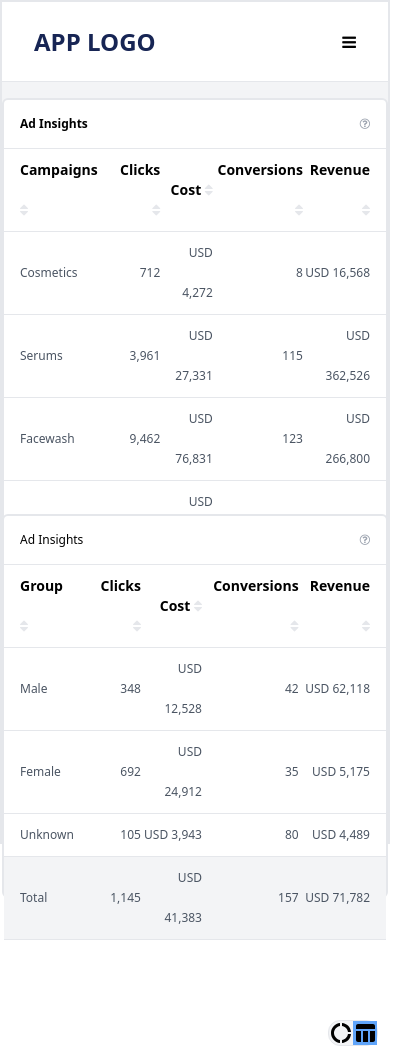
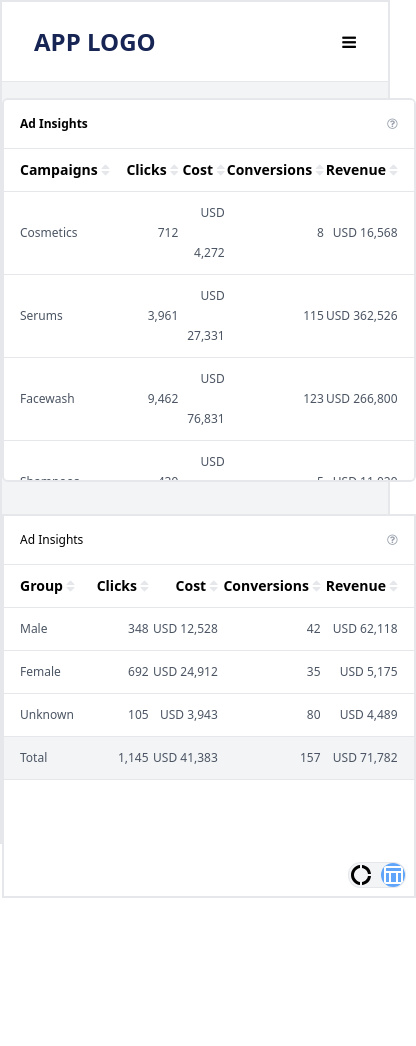
Before and after one commit to sweta4b/ads-dashboard, a React (Create React App) app: page / in a window 390 px wide. Shown: the whole page, 416 px wide, since content can reach past the window. After the commit the page ends 914 px from the top, so only its background shows below. Built offline with nearby package versions, Linux system fonts and the light colour scheme.

Commit message:
Added toggle button and made table scrollable

```diff
--- a/src/Components/Chart.js
+++ b/src/Components/Chart.js
@@ -1,12 +1,8 @@
 import React, { useState } from 'react';
 import { PieChart } from '@mui/x-charts/PieChart';
-import DonutLargeIcon from '@mui/icons-material/DonutLarge';
-import TableChartIcon from '@mui/icons-material/TableChart';
 
-
-
-function Chart({ data, showChart, setShowChart }) {
-    const groupNames = data.map(({group}) => group)
+function Chart({ data }) {
+  const groupNames = data.map(({ group }) => group)
   const [selectedChartValue, setSelectedChartValue] = useState('clicks');
 
   const getGroupMetrics = (groupName) => {
@@ -30,20 +26,20 @@ function Chart({ data, showChart, setShowChart }) {
   };
 
   const getValueForChart = (groupName) => {
-     if(selectedChartValue === 'revenue'){
+    if (selectedChartValue === 'revenue') {
       return getGroupMetrics(groupName).revenue
-     }else if(selectedChartValue === 'conversions'){
+    } else if (selectedChartValue === 'conversions') {
       return getGroupMetrics(groupName).conversions
-     }else if(selectedChartValue === 'cost'){
+    } else if (selectedChartValue === 'cost') {
       return getGroupMetrics(groupName).cost
-     }else{
+    } else {
       return getGroupMetrics(groupName).clicks
     }
   }
 
   const generateChartData = () =>
     groupNames.map((groupName) => ({
-      label: `${getValueForChart(groupName).toFixed(2)}% ${groupName}` ,
+      label: `${getValueForChart(groupName).toFixed(2)}% ${groupName}`,
       value: getValueForChart(groupName)
     }));
 
@@ -70,8 +66,6 @@ function Chart({ data, showChart, setShowChart }) {
           <i className='fa fa-question-circle-o text-gray-400'></i>
         </span>
       </div>
-
-
       <div className='md:w-fit m-auto'>
         <PieChart
           series={[
@@ -84,96 +78,11 @@ function Chart({ data, showChart, setShowChart }) {
           ]}
           width={400}
           height={300}
-      margin={{right:200}}
+          margin={{ right: 200 }}
         />
-      </div>
-      <div className=' justify-end relative items-center flex'>
-      <span className='absolute  bg-gray-100 border rounded-md right-2 cursor-pointer' ><DonutLargeIcon onClick={() => setShowChart(!showChart)} className={showChart && 'bg-blue-400'}/> <TableChartIcon onClick={() => setShowChart(!showChart)} className={!showChart && 'bg-blue-400'}/></span>
       </div>
     </div>
   );
 }
 
 export default Chart;
-
-
-// function Chart({data}) {
-//     const [selectedChartValue, setSelectedChartValue] = useState('clicks')
-
-//     const totalClicks = data.reduce((acc, curr) => acc + curr.clicks, 0);
-//     const totalCost = data.reduce((acc, curr) => acc + curr.cost, 0);
-//     const totalConevrsions = data.reduce((acc, curr) => acc + curr.conversions, 0)
-//     const totalRevenue = data.reduce((acc, curr) => acc + curr.revenue, 0)
-
-//     const femaleClicks = data.filter(({group}) => group === "Female").reduce((acc,curr) => acc + curr.clicks,0)
-//     const femaleCost = data.filter(({group}) => group === "Female").reduce((acc,curr) => acc + curr.cost,0)
-//     const femaleConversions = data.filter(({group}) => group === "Female").reduce((acc,curr) => acc + curr.conversions,0)
-//     const femaleRevenue = data.filter(({group}) => group === "Female").reduce((acc,curr) => acc + curr.revenue,0)
-
-//     const percentageOfFemaleClicks = (femaleClicks/totalClicks * 100)
-//     const percentageOfFemaleCosts = (femaleCost/totalCost * 100)
-//     const percentageOfFemaleConversions = (femaleConversions/totalConevrsions * 100)
-//     const percentageOfFemaleRevenue = (femaleRevenue/totalRevenue * 100)
-
-
-//     const maleClicks = data.filter(({group}) => group === "Male").reduce((acc,curr) => acc + curr.clicks,0)
-//     const maleCost = data.filter(({group}) => group === "Male").reduce((acc,curr) => acc + curr.cost,0)
-//     const maleConversions = data.filter(({group}) => group === "Male").reduce((acc,curr) => acc + curr.conversions,0)
-//     const maleRevenue = data.filter(({group}) => group === "Male").reduce((acc,curr) => acc + curr.revenue,0)
-
-
-//     const percentageOfMaleClicks = (maleClicks/totalClicks * 100)
-//     const percentageOfMaleCosts = (maleCost/totalCost * 100)
-//     const percentageOfMaleConversions = (maleConversions/totalConevrsions * 100)
-//     const percentageOfMaleRevenue = (maleRevenue/totalRevenue * 100)
-
-
-//     const unknownClicks = data.filter(({group}) => group === "Unknown").reduce((acc,curr) => acc + curr.clicks,0)
-//     const unknownCost = data.filter(({group}) => group === "Unknown").reduce((acc,curr) => acc + curr.cost,0)
-//     const unknownConversions = data.filter(({group}) => group === "Unknown").reduce((acc,curr) => acc + curr.conversions,0)
-//     const unknownRevenue = data.filter(({group}) => group === "Unknown").reduce((acc,curr) => acc + curr.revenue,0)
-
-
-//     const percentageOfUnknownClicks = (unknownClicks/totalClicks * 100)
-//     const percentageOfUnknownCosts = (unknownCost/totalCost * 100)
-//     const percentageOfUnknownConversions = (unknownConversions/totalConevrsions * 100)
-//     const percentageOfUnknownRevenue = (unknownRevenue/totalRevenue * 100)
-
-
-//     const handleChart = (e) =>{
-//         setSelectedChartValue(e.target.value)
-//     }
-
-//     console.log(selectedChartValue)
-
-
-//   return (
-
-//     <div >
-//         <select onChange={handleChart}>
-//             <option value="clicks">Clicks</option>
-//             <option value="cost">Cost</option>
-//             <option value="conversions">Conversions</option>
-//             <option value="revenue">Revenue</option>
-//         </select>
-//         <DonutChart
-//   data={[
-//     {
-//       label: 'Female',
-//       value: selectedChartValue === 'revenue' ? percentageOfFemaleRevenue : selectedChartValue === 'conversions' ? percentageOfFemaleConversions : selectedChartValue === 'cost' ? percentageOfFemaleCosts : percentageOfFemaleClicks
-//     },
-//     {
-//       label: 'Male',
-//       value: selectedChartValue === 'revenue' ? percentageOfMaleRevenue : selectedChartValue === 'conversions' ? percentageOfMaleConversions : selectedChartValue === 'cost' ? percentageOfMaleCosts : percentageOfMaleClicks
-//     },
-//     {
-//         label: 'Unknown',
-//         value: selectedChartValue === 'revenue' ? percentageOfUnknownRevenue : selectedChartValue === 'conversions' ? percentageOfUnknownConversions : selectedChartValue === 'cost' ? percentageOfUnknownCosts : percentageOfUnknownClicks
-//       },
-//   ]}
-// />
-//     </div>
-//   )
-// }
-
-// export default Chart
--- a/src/Components/ChartTable.js
+++ b/src/Components/ChartTable.js
@@ -1,6 +1,6 @@
 import React, { useState } from 'react'
 import DonutLargeIcon from '@mui/icons-material/DonutLarge';
-import TableChartIcon from '@mui/icons-material/TableChart';
+import TableChartOutlinedIcon from '@mui/icons-material/TableChartOutlined';
 import Chart from './Chart';
 
 function ChartTable({ data }) {
@@ -38,23 +38,23 @@ function ChartTable({ data }) {
             ) : (
                 <i className='fa fa-sort-desc'></i>
             )
-        }else{
+        } else {
             return <i className='fa fa-unsorted text-gray-200'></i>
         }
-        return null;
     };
 
     return (
-        <div className='h-96'>
-        <div className='border-2 bg-white rounded-md text-xs md:text-sm  h-full '>
-            {!showChart && <div className='flex px-4 justify-between items-center py-2 border-b '>
+        <div className='h-96 border-2 bg-white  relative grid grid-rows-12 gap-4 '>
+            <div className=' rounded-md text-xs md:text-sm  row-span-11 overflow-y-auto scrollbar-hide'>
+                {!showChart && <div className='flex sticky top-0 bg-white z-1 px-4 justify-between items-center py-2 border-b '>
                     <h1 className='text-left py-2'>Ad Insights</h1>
                     <i className='fa fa-question-circle-o text-gray-400'></i>
                 </div>}
                 {showChart ?
-            <Chart data={data} showChart={showChart} setShowChart={setShowChart}/> :
-            <table className=" text-right leading-10 w-full ">
-                <thead >
+                    <Chart data={data} showChart={showChart} setShowChart={setShowChart} /> :
+
+                    <table className=" text-right leading-10 w-full">
+                        <thead className='sticky bg-white z-1 top-10 '>
                             <tr className='border-b text-sm  leading-10 '>
                                 <th className='font-semibold px-4 cursor-pointer text-left' onClick={() => handleSort('group')}> Group {getSortIcon('group')}</th>
                                 <th className='font-semibold cursor-pointer' onClick={() => handleSort('clicks')}>Clicks {getSortIcon('clicks')}</th>
@@ -63,7 +63,7 @@ function ChartTable({ data }) {
                                 <th className='font-semibold cursor-pointer pr-4' onClick={() => handleSort('revenue')}>Revenue {getSortIcon('revenue')}</th>
                             </tr>
                         </thead>
-                <tbody className='text-gray-600'>
+                        <tbody className='text-gray-600  overflow-y-auto scrollbar-hide'>
                             {sortedData.map((data, index) => (
                                 <tr key={index} className="border-b px-4 ">
                                     <td className='px-4 text-left'>{data.group}</td>
@@ -81,14 +81,15 @@ function ChartTable({ data }) {
                                 <td className='pr-4'>USD {totalRevenue.toLocaleString()}</td>
                             </tr>
                         </tbody>
+
                     </table>
-}          {!showChart &&  <div className=' justify-end items-center relative flex'>
-            <span className='absolute top-20 flex bg-gray-100 border rounded-xl right-2 cursor-pointer'>
-                <DonutLargeIcon onClick={() => setShowChart(!showChart)} className={showChart && 'bg-blue-900'}/>
-                <TableChartIcon onClick={() => setShowChart(!showChart)} className={!showChart && 'bg-blue-400'}/>
-            </span>
+                }
             </div>
-}
+            <div className=' row-start-12 '>
+                <button className='absolute bottom-2  gap-2 flex bg-gray-100 border rounded-xl right-2 cursor-pointer'>
+                    <DonutLargeIcon onClick={() => setShowChart(!showChart)} className={showChart && 'bg-blue-400 text-white rounded-xl'} />
+                    <TableChartOutlinedIcon onClick={() => setShowChart(!showChart)} className={!showChart && 'bg-blue-400 text-white rounded-xl'} />
+                </button>
             </div>
         </div>
     )
--- a/src/Components/Table.js
+++ b/src/Components/Table.js
@@ -35,22 +35,21 @@ function Table({ data }) {
             ) : (
                 <i className='fa fa-sort-desc'></i>
             )
-        }else{
+        } else {
             return <i className='fa fa-unsorted text-gray-200'></i>
         }
-        return null;
     };
 
     return (
         <div>
-            <div className='border-2 bg-white rounded-md text-xs md:text-sm '>
-                <div className='flex px-4 justify-between items-center py-2 border-b '>
+            <div className='border-2 bg-white rounded-md text-xs md:text-sm overflow-auto scrollbar-hide max-h-96'>
+                <div className=' flex px-4 sticky top-0 bg-white z-1 justify-between items-center py-2 border-b '>
                     <h1 className='text-left py-2 font-semibold'>Ad Insights</h1>
                     <i className='fa fa-question-circle-o text-gray-400'></i>
                 </div>
-                <table className='text-right leading-10 w-full'>
+                <table className='text-right  leading-10 w-full'>
                     <thead>
-                        <tr className='border-b text-sm leading-10 '>
+                        <tr className='border-b text-sm leading-10 whitespace-nowrap sticky top-10 bg-white z-1 '>
                             <th
                                 className='font-semibold px-4 cursor-pointer text-left'
                                 onClick={() => handleSort('campaigns')}
```
Lines whose indentation alone changed are shown as unchanged.
